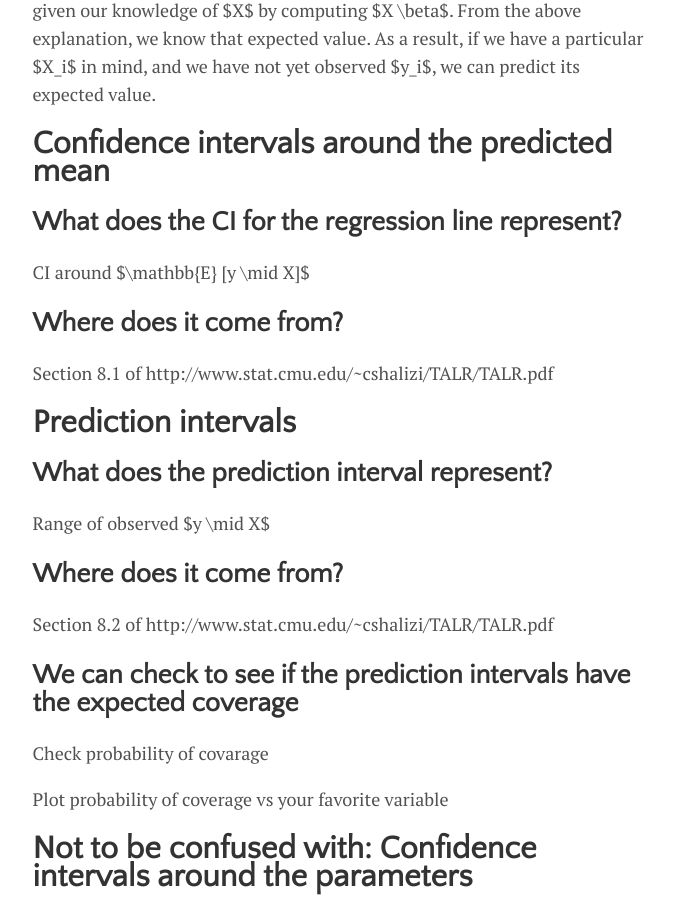
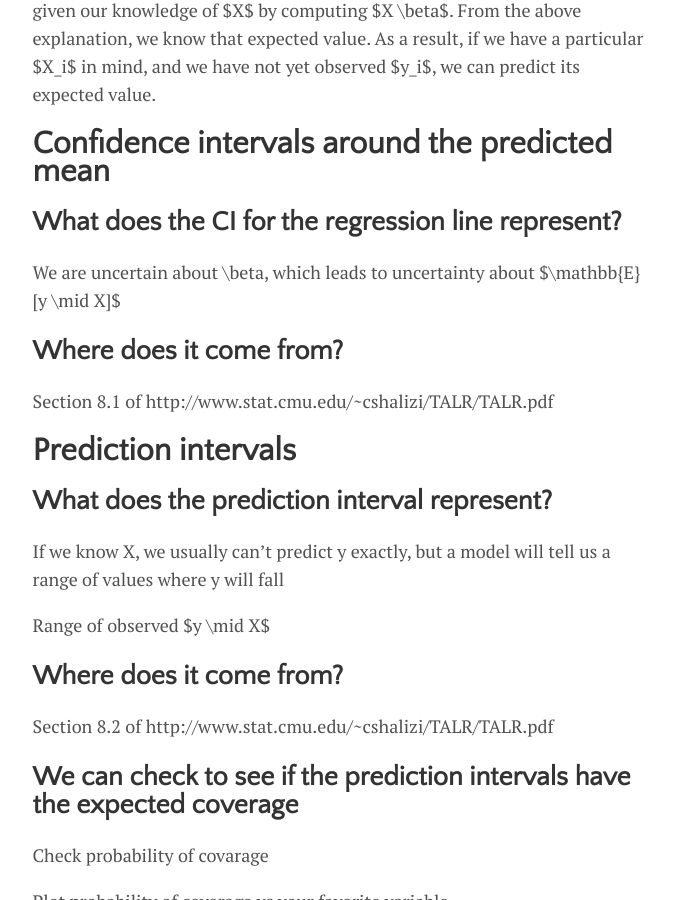
Before and after one commit to lmc2179/lmc2179.github.io, a Jekyll site: the page built from drafts/prediction_confidence.md, in a window 1280 px wide and 900 px high, scrolled down 3829 px. Shown: the whole window, without its empty margins (300-975 px from the left). Built offline with Jekyll 4.4.1, drawn with Linux system fonts in a browser that asks for light colours; formulas are drawn with MathJax 3.

Commit message:
Update prediction_confidence.md

```diff
--- a/drafts/prediction_confidence.md
+++ b/drafts/prediction_confidence.md
@@ -90,7 +90,7 @@ After we've estimated the model, we can compute the "average" value of $y$ given
 
 ## What does the CI for the regression line represent?
 
-CI around $\mathbb{E} [y \mid X]$
+We are uncertain about \beta, which leads to uncertainty about $\mathbb{E} [y \mid X]$
 
 ## Where does it come from?
 
@@ -99,6 +99,8 @@ Section 8.1 of http://www.stat.cmu.edu/~cshalizi/TALR/TALR.pdf
 # Prediction intervals
 
 ## What does the prediction interval represent?
+
+If we know X, we usually can't predict y exactly, but a model will tell us a range of values where y will fall
 
 Range of observed $y \mid X$
 
```
